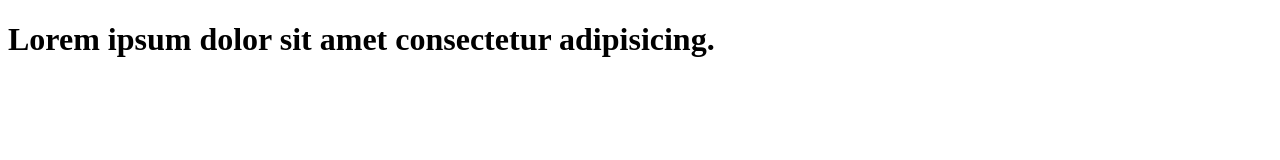
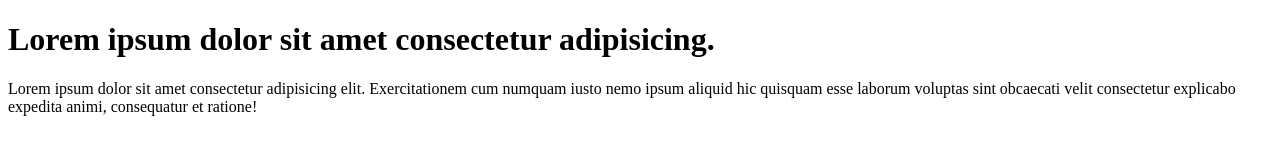
Before and after one commit to abhijeet-saxena07/learn-git, a plain HTML site: page index.html in a window 1280 px wide. Drawn offline with Linux system fonts and the light colour scheme.

Commit message:
update paragraph to codebase

```diff
--- a/index.html
+++ b/index.html
@@ -7,5 +7,6 @@
 </head>
 <body>
     <h1>Lorem ipsum dolor sit amet consectetur adipisicing.</h1>
+    <p>Lorem ipsum dolor sit amet consectetur adipisicing elit. Exercitationem cum numquam iusto nemo ipsum aliquid hic quisquam esse laborum voluptas sint obcaecati velit consectetur explicabo expedita animi, consequatur et ratione!</p>
 </body>
 </html>
```
